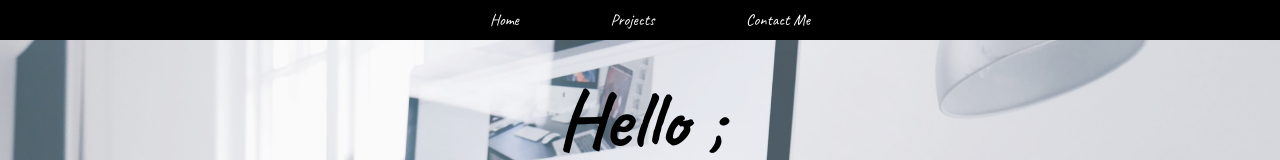
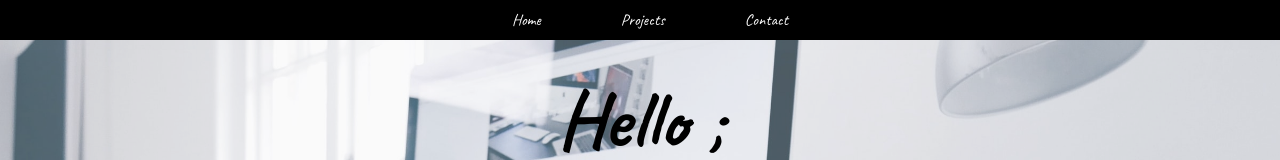
Before and after one commit to ADOwen/my-portfolio, a React (Create React App) app: page / in a window 1280 px wide. Shown: the top 160 px of the page. Built offline with nearby package versions, Linux system fonts and the light colour scheme.

Commit message:
fixed navbar styling

```diff
--- a/src/views/navigation/navbar.component.jsx
+++ b/src/views/navigation/navbar.component.jsx
@@ -7,15 +7,21 @@ const NavBar = () => {
     <>
       <div className="nav-container">
         <div className="nav-links">
+          <div className='nav-items'>
             <Link to='/'>
               Home
             </Link>
+          </div>
+          <div className="nav-items">
             <Link to='/projects'>
               Projects
             </Link>
+          </div>
+          <div className="nav-items">
             <a href = "mailto: adowen88@gmail.com">
-            Contact Me
+              Contact
             </a>
+          </div>
         </div>
       </div>
       <Outlet/>
--- a/src/views/navigation/navbar.styles.scss
+++ b/src/views/navigation/navbar.styles.scss
@@ -10,14 +10,18 @@
     width: 25%;
     margin-left: 20px;
     display: flex;
-    justify-content: space-between;
+    justify-content: center;
     align-items: center;
 
+    .nav-items {
+      width: 50px;
+      margin: 40px;
+      a{
+        color: white;
+        text-decoration: none;
+      }
+    }
 
-    a{
-      color: white;
-      text-decoration: none;
-    }
   }
 
 }
```
Lines whose indentation alone changed are shown as unchanged.
